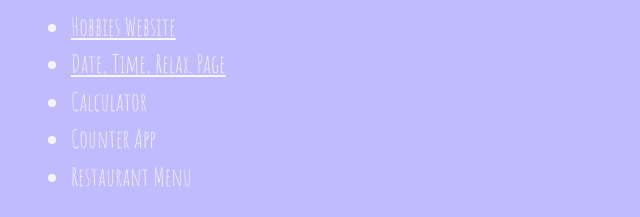
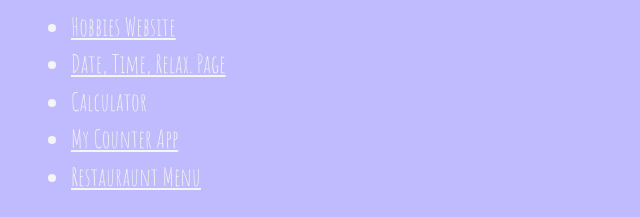
Before and after one commit to stephaniemlozano/css-playground-project, a plain HTML site: page index.html in a window 1280 px wide. Shown: the part 800-1017 px from the top of the page, 209-849 px from the left. Drawn offline with Linux system fonts and the light colour scheme.

Commit message:
added links

```diff
--- a/index.html
+++ b/index.html
@@ -35,8 +35,12 @@
                 <a href="https://date-clock-ss.web.app/">Date, Time, Relax. Page</a>
               </li>
               <li>Calculator</li>
-              <li>Counter App</li>
-              <li>Restaurant Menu</li>
+              <li>
+                <a href="https://counter-app-ss.web.app/">My Counter App</a>
+              </li>
+              <li>
+                <a href="https://github.com/stephaniemlozano/codice-d-boca-menu">Restauraunt Menu</a>
+              </li>
             </ul>
           </p>
 
```
